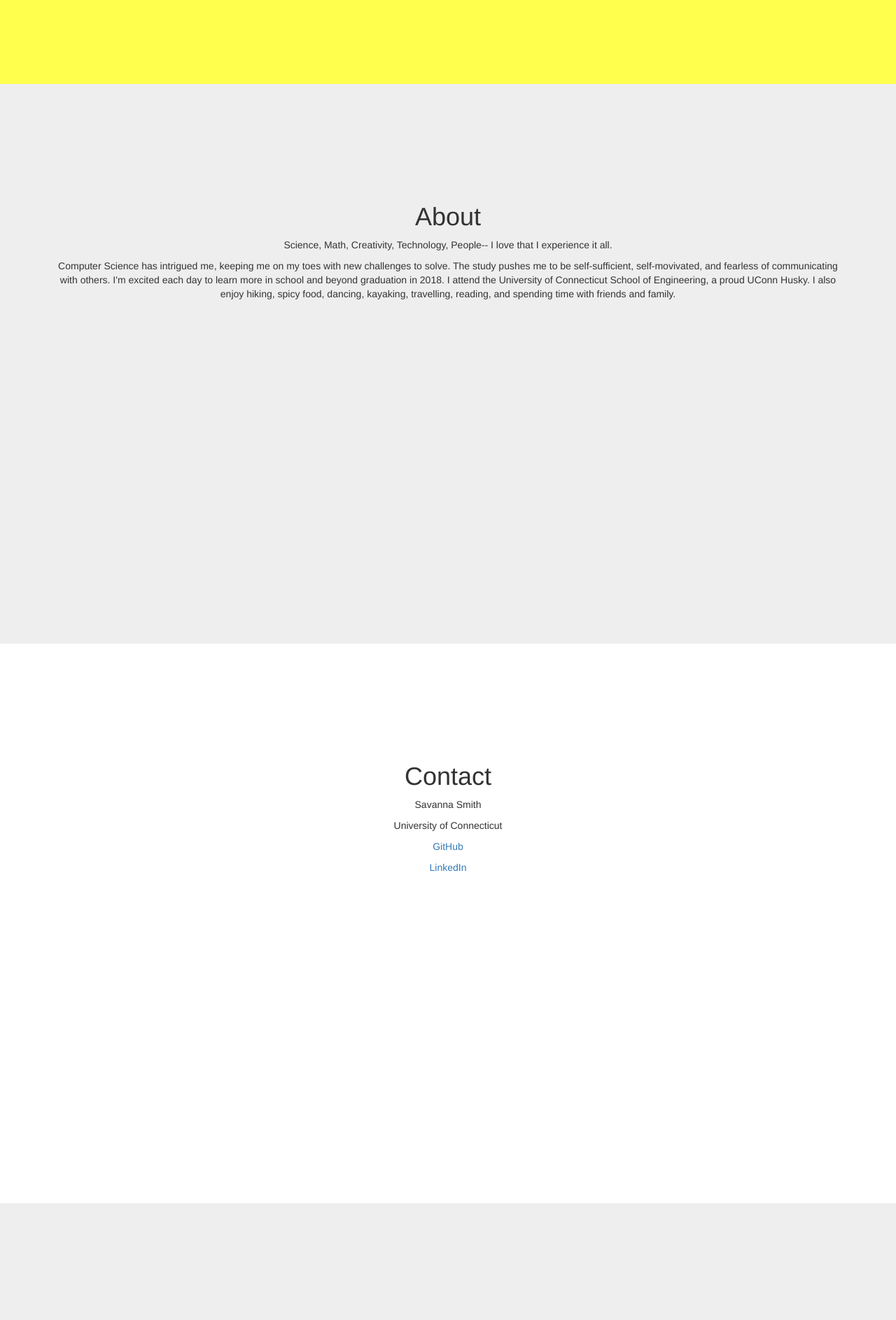
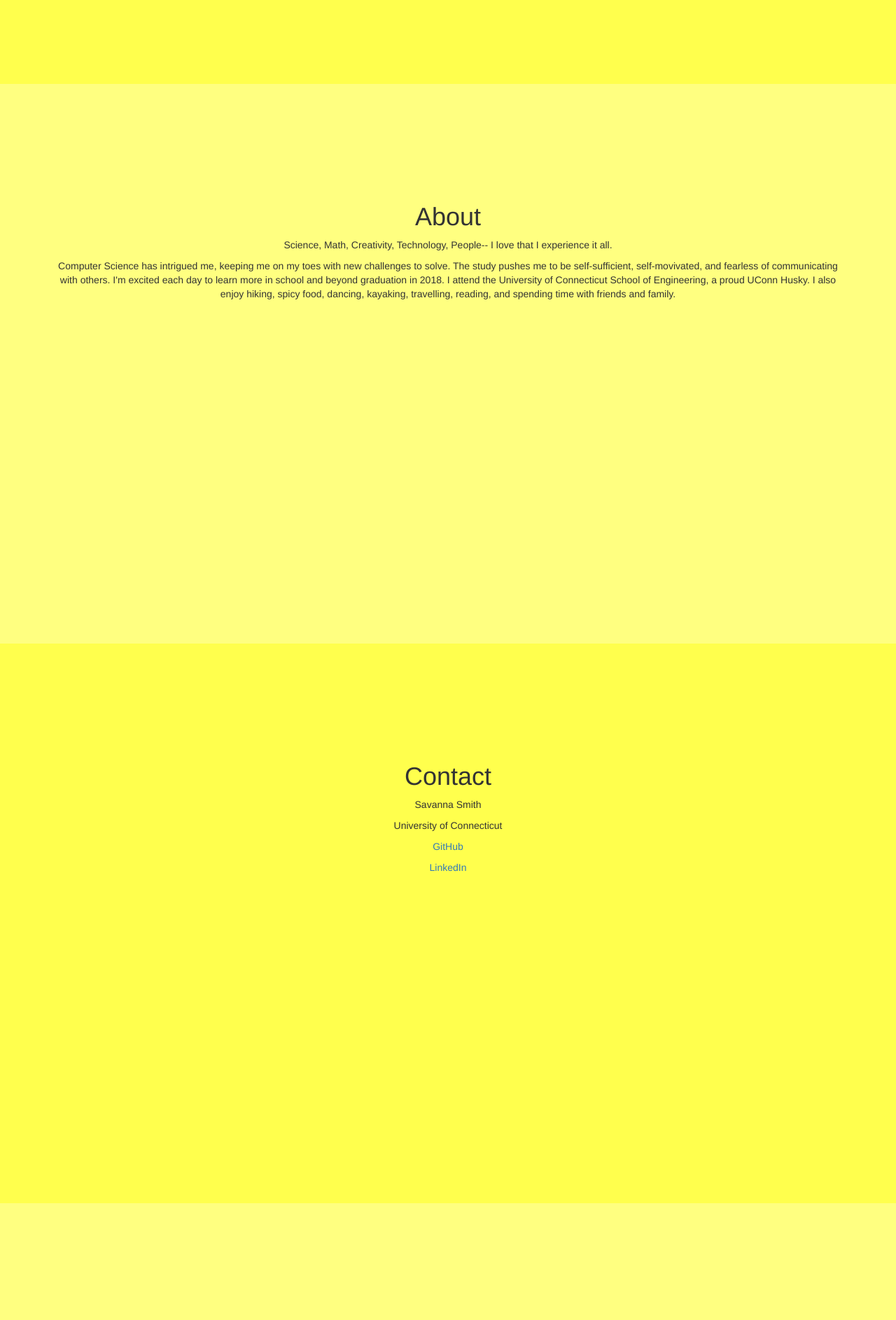
Before and after one commit to savannaos/savannaos.github.io, a plain HTML site: page index.html in a window 1280 px wide. Shown: the part 680-2567 px from the top of the page at 70% size. Drawn offline with Linux system fonts and the light colour scheme.

Commit message:
changing colors

```diff
--- a/css/scrolling-nav.css
+++ b/css/scrolling-nav.css
@@ -42,19 +42,19 @@ of those sections to manage the look and feel of the site. */
     height: 100%;
     padding-top: 150px;
     text-align: center;
-    background: #eee;
+    background: #ffff80;
 }
 
 .services-section {
     height: 100%;
     padding-top: 150px;
     text-align: center;
-    background: #fff;
+    background: #ffff4d;
 }
 
 .contact-section {
     height: 100%;
     padding-top: 150px;
     text-align: center;
-    background: #eee;
+    background: #ffff80;
 }
```
